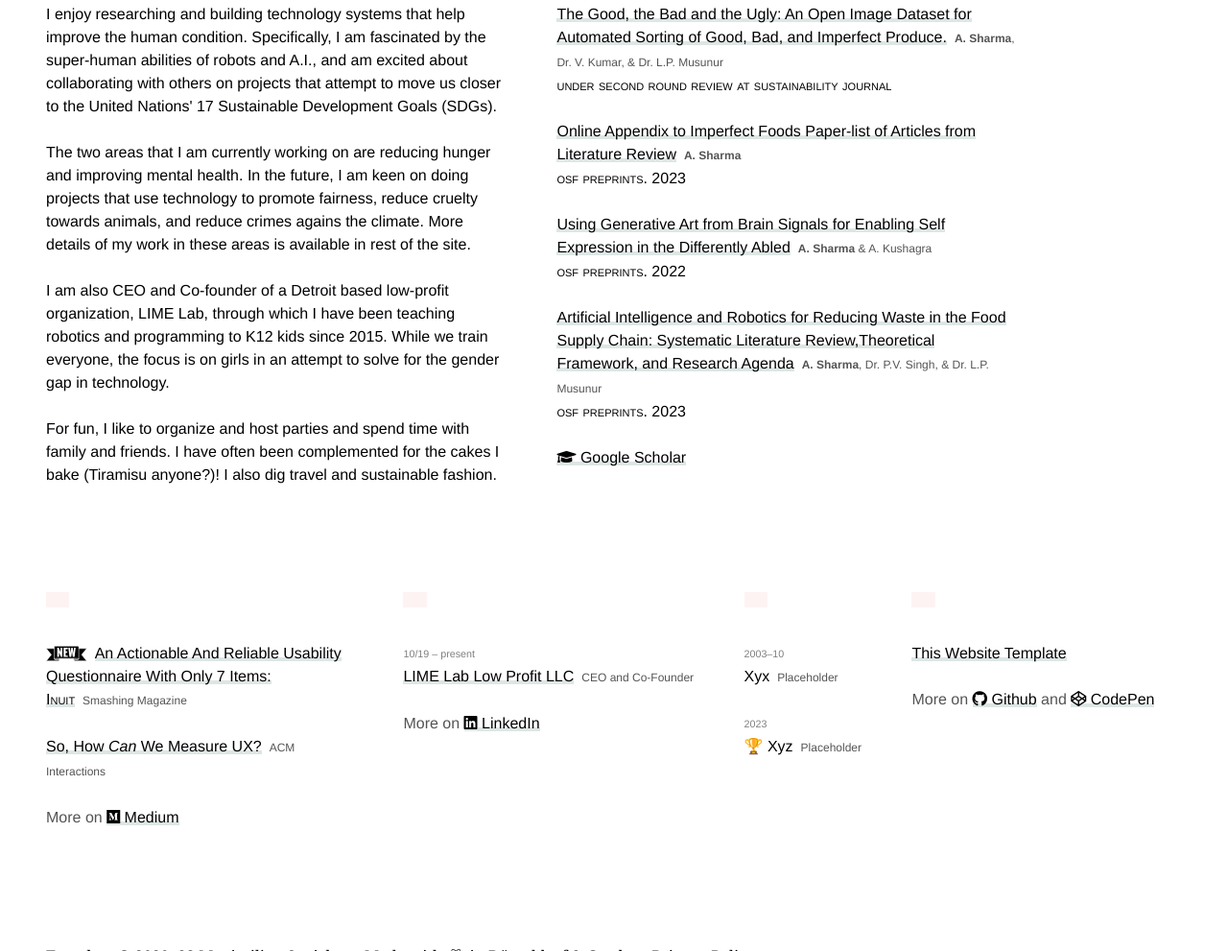
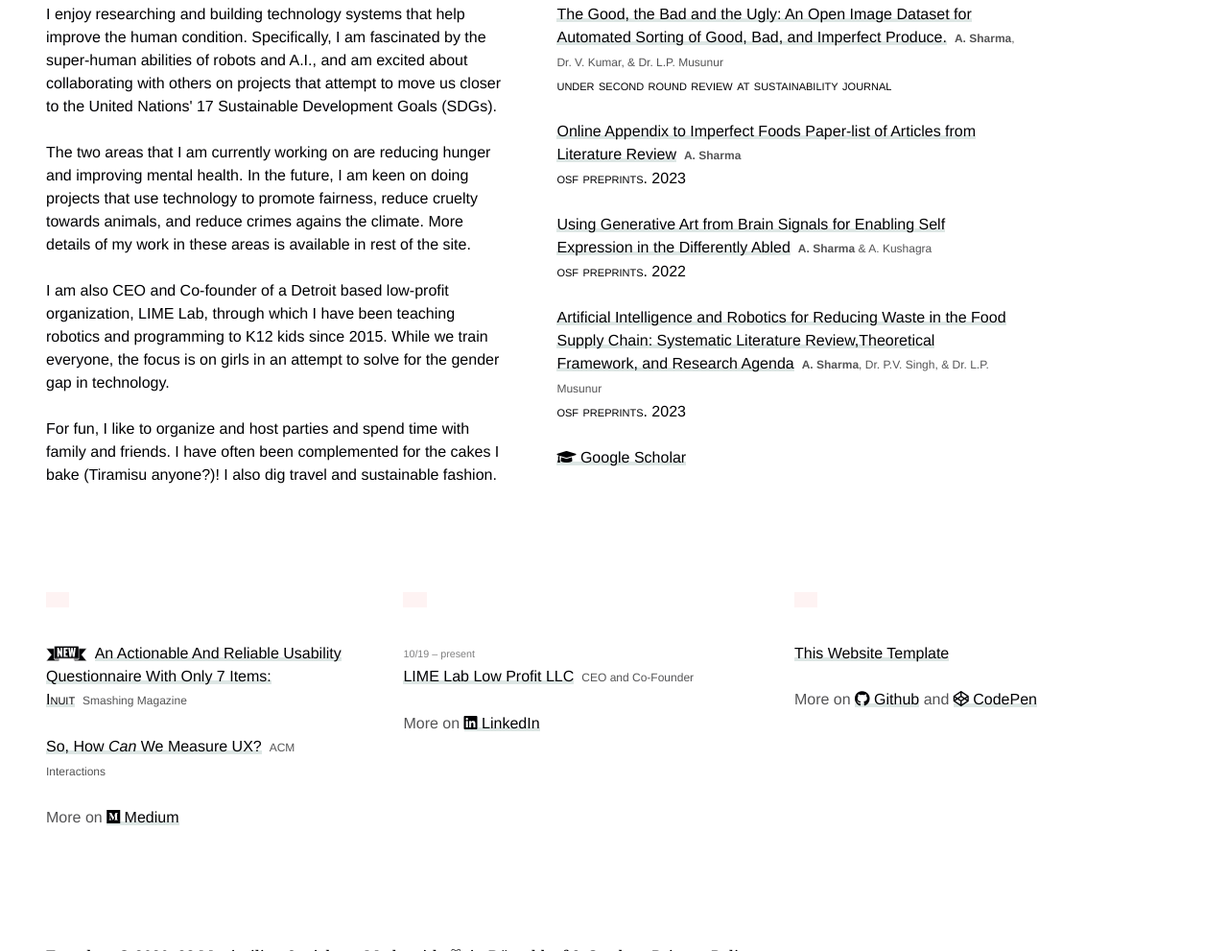
Before and after one commit to 4Anjali/4Anjali.github.io, a plain HTML site: page index.html in a window 1280 px wide. Shown: the part 231-1222 px from the top of the page at 96% size. Drawn offline with Linux system fonts and the light colour scheme.

Commit message:
renamed:    components/projects.js -> components/poetry.js 	modified:   components/ringtennis.js 	modified:   index.html

```diff
--- a/components/ringtennis.js
+++ b/components/ringtennis.js
@@ -1,4 +1,4 @@
-'use strict';
+.'use strict';
 
 class Ringtennis extends React.Component {
     render() {
--- a/index.html
+++ b/index.html
@@ -78,7 +78,7 @@
             </section>
             <section class="column column--short">
                 <div id="projects"></div>
-                <script src="components/projects.js"></script>
+                <script src="components/poetry.js"></script>
             </section>
             <section class="column column--short">
                 <div id="writing"></div>
```
Also changed, not shown: components/poetry.js (renamed from components/projects.js).
